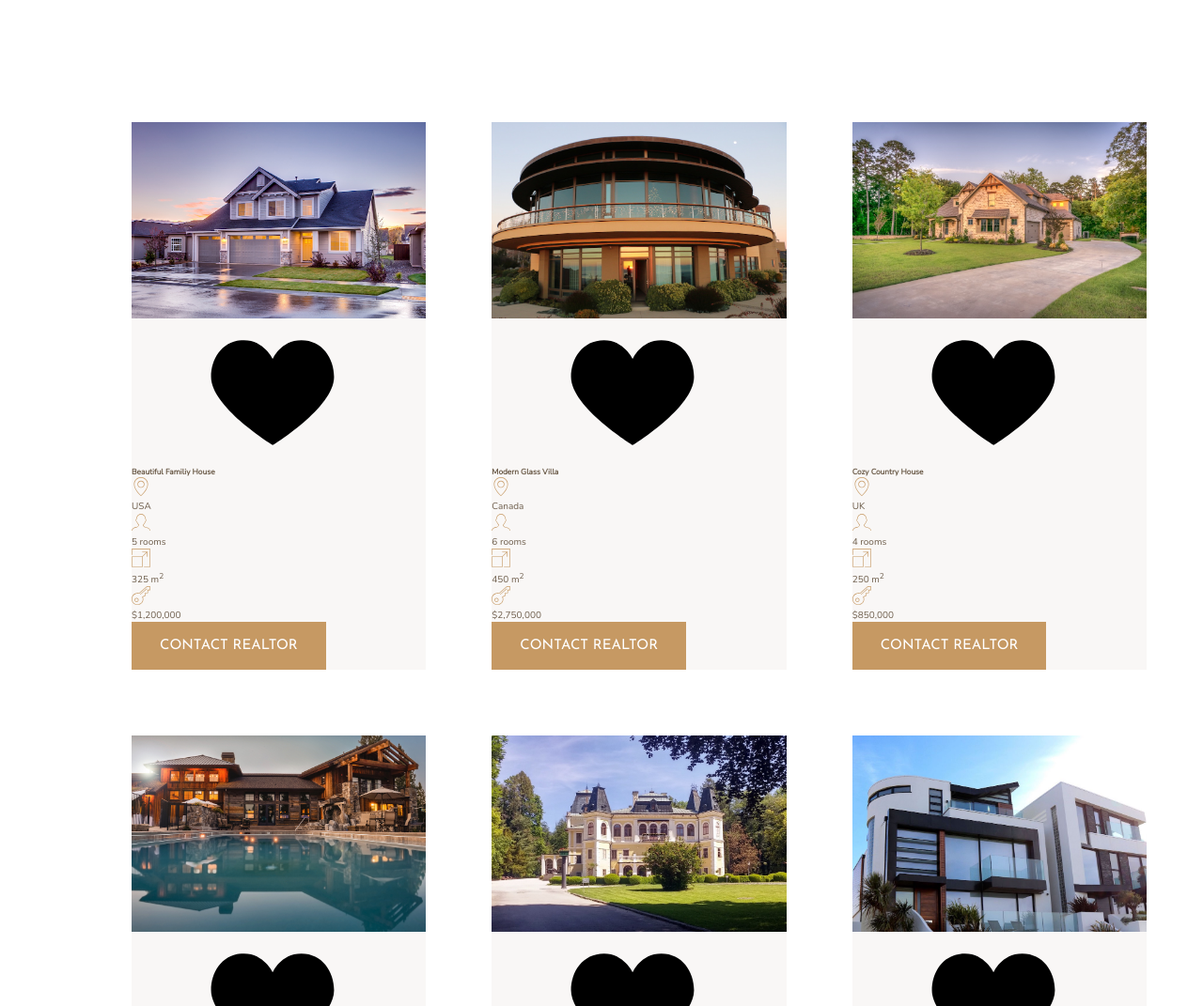
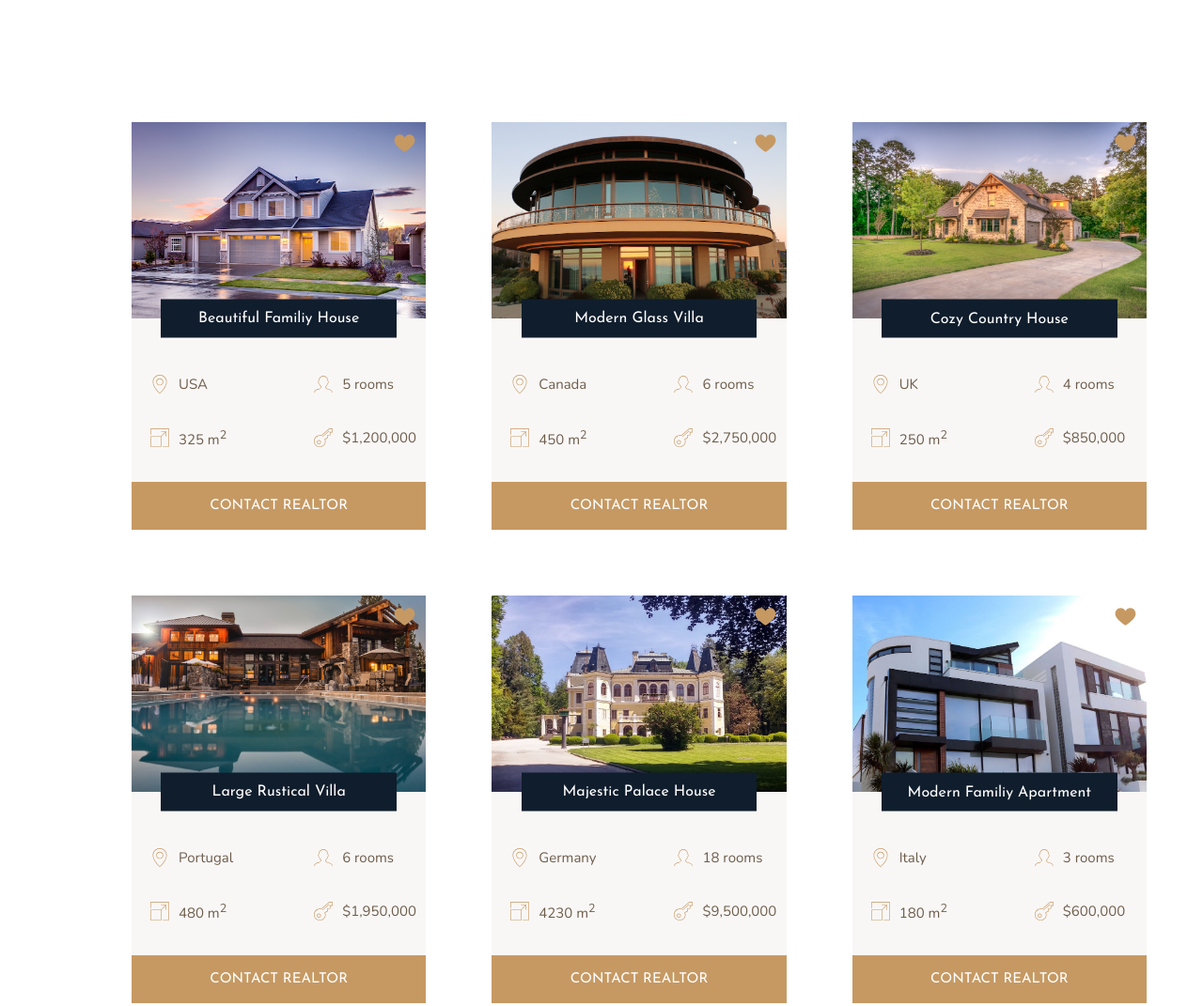
Before and after one commit to abcollyer/Nexter, a website: page index.html in a window 1280 px wide. Shown: the part 660-1731 px from the top of the page at 94% size. Drawn offline with nearby package versions, Linux system fonts and the light colour scheme.

Commit message:
Made some changes to the home section

```diff
--- a/sass/_homes.scss
+++ b/sass/_homes.scss
@@ -9,28 +9,69 @@
 
 .home {
   background-color: $color-grey-light-1;
-
+  display: grid;
+  grid-template-columns: repeat(2, 1fr);
+  grid-gap: 3.5rem;
   &__img {
     width: 100%;
+    grid-row: 1 / 2;
+    grid-column: 1 / -1;
+    z-index: 1;
   }
 
   &__like {
+    grid-row: 1 / 2;
+    grid-column: 2 / 3;
+    fill: $color-primary;
+    height: 2.5rem;
+    width: 2.5rem;
+    z-index: 2;
+    justify-self: end;
+    margin: 1rem;
   }
 
   &__name {
+    grid-row: 1 / 2;
+    grid-column: 1 / -1;
+    justify-self: center;
+    align-self: end;
+    z-index: 3;
+
+    width: 80%;
+    justify-self: center;
+    font-family: $font-display;
+    font-size: 1.6rem;
+    text-align: center;
+    padding: 1.25rem;
+    background-color: $color-secondary;
+    color: #fff;
+    font-weight: 400;
+    transform: translateY(50%);
+  }
+
+  &__location,
+  &__rooms {
+    margin-top: 2.5rem;
   }
 
   &__location,
   &__rooms,
   &__area,
   &__price {
+    font-size: 1.5rem;
+    margin-left: 2rem;
+
+    display: flex;
+    align-items: center;
+
     svg {
       fill: $color-primary;
       height: 2rem;
       width: 2rem;
-    }
-
-    p {
+      margin-right: 1rem;
     }
   }
+  &__btn {
+    grid-column: 1 / -1;
+  }
 }
```
Also changed, not shown: css/style.css.
